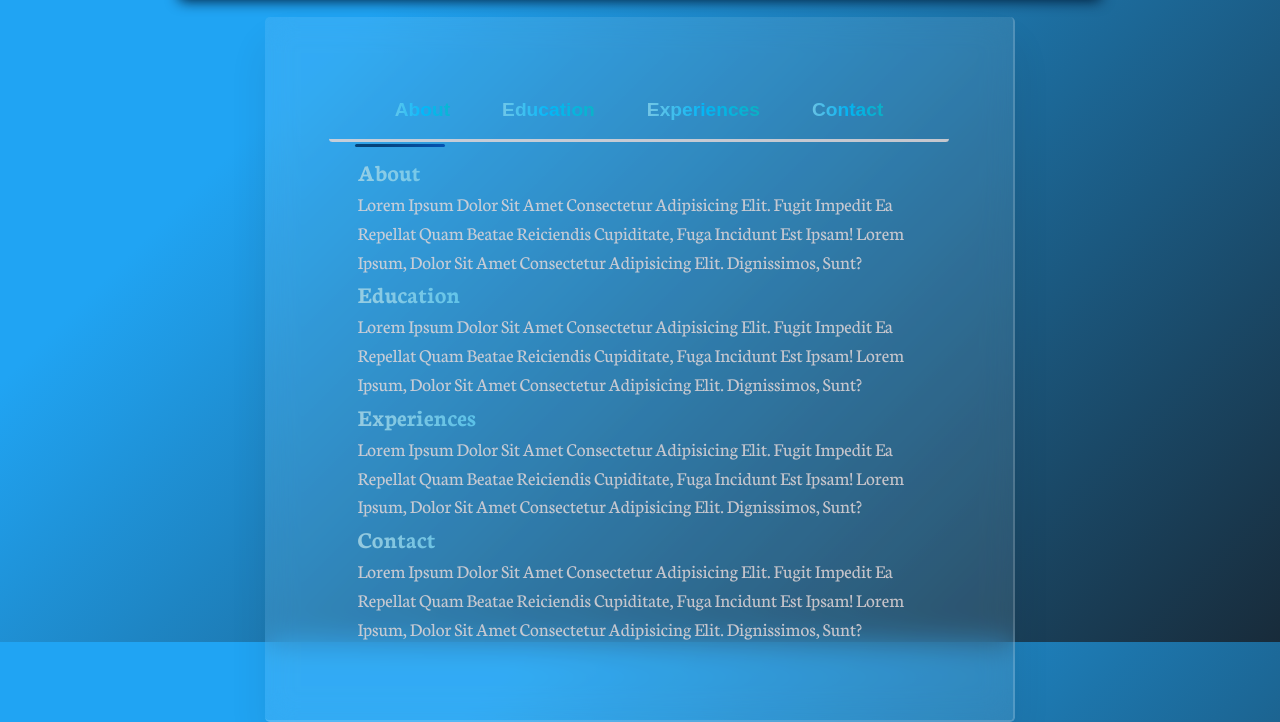
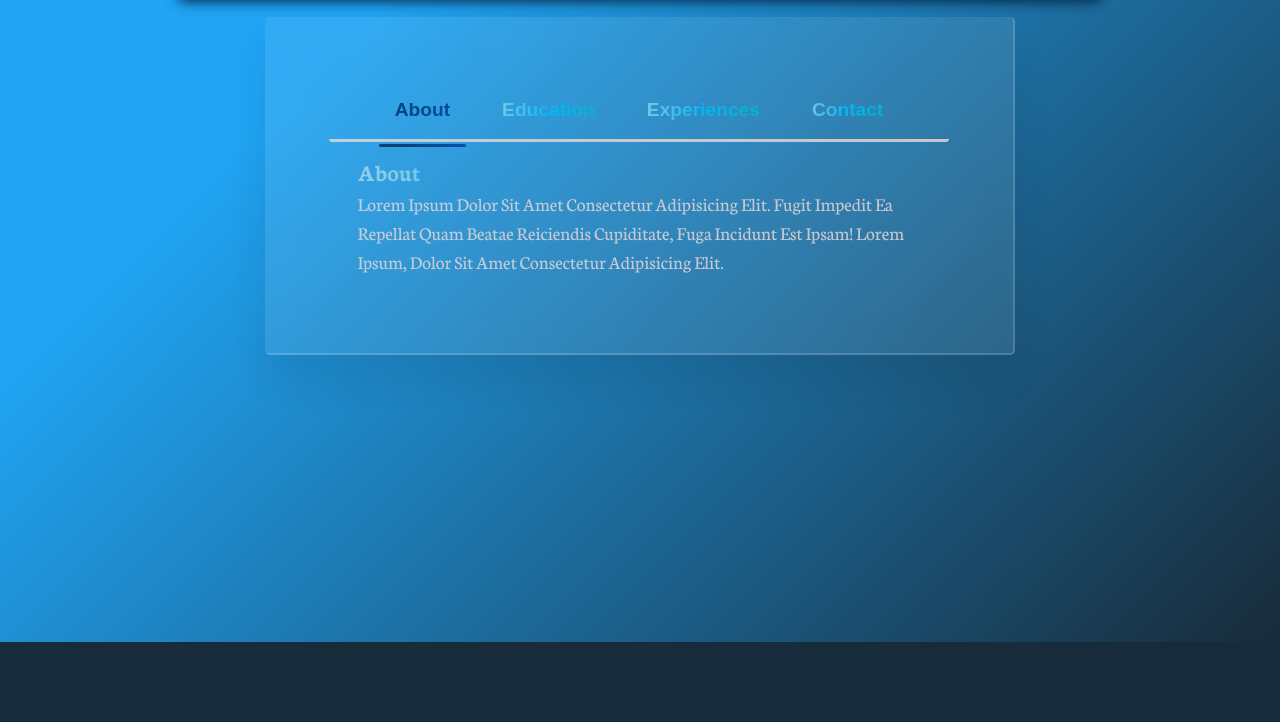
Before and after one commit to rakib-hasan-78/Vanilla-js-Tab, a plain HTML site: page index.html in a window 1280 px wide. Shown: the part 158-880 px from the top of the page. After the commit the page ends 800 px from the top, so only its background shows below. Drawn offline with Linux system fonts and the light colour scheme.

Commit message:
newly committed

```diff
--- a/assets/js/index.js
+++ b/assets/js/index.js
@@ -6,20 +6,60 @@ document.getElementsByClassName(`tab-btns__single-btn`)[2].innerHTML = `experien
 document.getElementsByClassName(`tab-btns__single-btn`)[3].innerHTML=`contact`;
 
 
-const tabFunction = ()=>{
-    let btns = document.querySelectorAll(`.tab-btns__single-btn`);
-    let contents = document.querySelectorAll(`.tab-contents__content`);
+// const tabFunction = ()=>{
+//     let btns = document.querySelectorAll(`.tab-btns__single-btn`);
+//     let contents = document.querySelectorAll(`.tab-contents__content`);
+//     let line = document.querySelector('.line');
+
+
+//     btns.forEach((btn,index)=>{
+//         btn.addEventListener('click', (e)=>{
+//             e.preventDefault()
+//             btns.forEach(btn=>btn.classList.remove('active'));
+//             btn.classList.add('active');
+//             line.style.width = e.target.offsetWidth + `px`;
+//             line.style.left = e.target.offsetLeft + `px`;
+
+//             contents.forEach((content)=>content.classList.remove('active'))
+//             contents[index].classList.add('active');
+//         });
+//     });
+// }
+// tabFunction()
+
+const tabFunction = () => {
+    let btns = document.querySelectorAll('.tab-btns__single-btn');
+    let contents = document.querySelectorAll('.tab-contents__content');
     let line = document.querySelector('.line');
 
+    // Retrieve the active tab index from local storage
+    let activeTabIndex = localStorage.getItem('activeTabIndex') || 0;
 
-    btns.forEach((btn,index)=>{
-        btn.addEventListener('click', (e)=>{
-            e.preventDefault()
-            btns.forEach(btn=>btn.classList.remove('active'));
+    // Set the initial state based on the retrieved active tab index
+    btns.forEach((btn, index) => {
+        if (index == activeTabIndex) {
             btn.classList.add('active');
-            line.style.width = e.target.offsetWidth + `px`;
-            line.style.left = e.target.offsetLeft + `px`;
+            line.style.width = btn.offsetWidth + 'px';
+            line.style.left = btn.offsetLeft + 'px';
+            contents.forEach((content) => content.classList.remove('active'));
+            contents[index].classList.add('active');
+        }
+
+        btn.addEventListener('click', (e) => {
+            e.preventDefault();
+
+            // Update the active tab index in local storage
+            localStorage.setItem('activeTabIndex', index);
+
+            btns.forEach((btn) => btn.classList.remove('active'));
+            btn.classList.add('active');
+            line.style.width = e.target.offsetWidth + 'px';
+            line.style.left = e.target.offsetLeft + 'px';
+
+            contents.forEach((content) => content.classList.remove('active'));
+            contents[index].classList.add('active');
         });
     });
-}
-tabFunction()
+};
+
+tabFunction();
--- a/assets/style/SCSS/layouts/_tab.scss
+++ b/assets/style/SCSS/layouts/_tab.scss
@@ -102,7 +102,11 @@
     .tab-contents{
         padding: 2%;
         &__content{
+            display: none;
             margin-left: 1rem;
+        }
+        &__content.active{
+            display: grid;
         }
         &__title{
             font-size: $global-font-size-1-5;
--- a/index.html
+++ b/index.html
@@ -31,13 +31,13 @@
                     </div>
                     <div class="line"></div>
                     <div class="tab-contents">
-                        <div class="tab-contents__content">
+                        <div class="tab-contents__content active">
                             <h2 class="tab-contents__title">About</h2>
-                            <p class="tab-contents__paragraph">Lorem ipsum dolor sit amet consectetur adipisicing elit. Fugit impedit ea repellat quam beatae reiciendis cupiditate, fuga incidunt est ipsam! Lorem ipsum, dolor sit amet consectetur adipisicing elit. Dignissimos, sunt?</p>
+                            <p class="tab-contents__paragraph">Lorem ipsum dolor sit amet consectetur adipisicing elit. Fugit impedit ea repellat quam beatae reiciendis cupiditate, fuga incidunt est ipsam! Lorem ipsum, dolor sit amet consectetur adipisicing elit. </p>
                         </div>
                         <div class="tab-contents__content">
                             <h2 class="tab-contents__title">Education</h2>
-                            <p class="tab-contents__paragraph">Lorem ipsum dolor sit amet consectetur adipisicing elit. Fugit impedit ea repellat quam beatae reiciendis cupiditate, fuga incidunt est ipsam! Lorem ipsum, dolor sit amet consectetur adipisicing elit. Dignissimos, sunt?</p>
+                            <p class="tab-contents__paragraph">Lorem ipsum dolor sit amet consectetur adipisicing elit. Fugit impedit ea repellat quam beatae reiciendis cupiditate, fuga incidunt est ipsam! Lorem ipsum, dolor sit amet consectetur?</p>
                         </div>
                         <div class="tab-contents__content">
                             <h2 class="tab-contents__title">Experiences</h2>
@@ -45,7 +45,7 @@
                         </div>
                         <div class="tab-contents__content">
                             <h2 class="tab-contents__title">Contact</h2>
-                            <p class="tab-contents__paragraph">Lorem ipsum dolor sit amet consectetur adipisicing elit. Fugit impedit ea repellat quam beatae reiciendis cupiditate, fuga incidunt est ipsam! Lorem ipsum, dolor sit amet consectetur adipisicing elit. Dignissimos, sunt?</p>
+                            <p class="tab-contents__paragraph">Lorem ipsum dolor sit amet consectetur adipisicing elit. Fugit impedit ea repellat quam beatae reiciendis cupiditate, fuga incidunt est ipsam! Lorem ipsum, dolor sit amet?</p>
                         </div>
                     </div>
                 </div>
```
Also changed, not shown: assets/style/SCSS/style.css, 1 other file.
